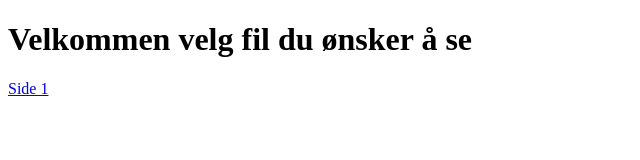
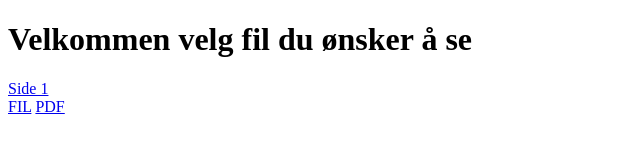
Before and after one commit to M669829/669829.github.io, a plain HTML site: page index.html in a window 1280 px wide. Shown: the full height of the page, 0-640 px from the left. Drawn offline with Linux system fonts and the light colour scheme.

Commit message:
Peker oppdatert

```diff
--- a/index.html
+++ b/index.html
@@ -8,5 +8,7 @@
   <body>
     <h1>Velkommen velg fil du ønsker å se</h1>
     <a href="HTML_Intro/">Side 1</a><br />
+    <a href="HTML_Intro/filnavn.html">FIL</a>
+    <a href="HTML_Intro/HTML-Server.pdf">PDF</a>
   </body>
 </html>
```
